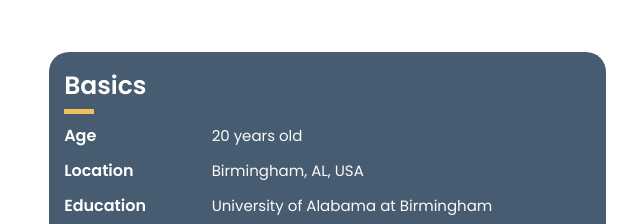
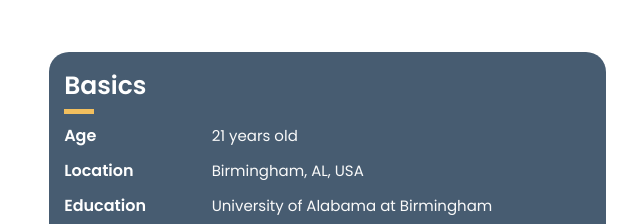
Before and after one commit to RivasCVA/CRPortfolio, a website built with webpack: page src/index.html in a window 1280 px wide. Shown: the part 816-1040 px from the top of the page, 640-1280 px from the left. Built offline with nearby package versions, Linux system fonts and the light colour scheme; a web font is replaced by a local one.

Commit message:
Update age

```diff
--- a/src/index.html
+++ b/src/index.html
@@ -126,7 +126,7 @@
                 <div class="dent-tab dent-tab--gold field-card__dent-tab"></div>
                 <div class="field-card__field">
                     <div class="field-card__label">Age</div>
-                    <div class="field-card__text">20 years old</div>
+                    <div class="field-card__text">21 years old</div>
                 </div>
                 <div class="field-card__field">
                     <div class="field-card__label">Location</div>
```
